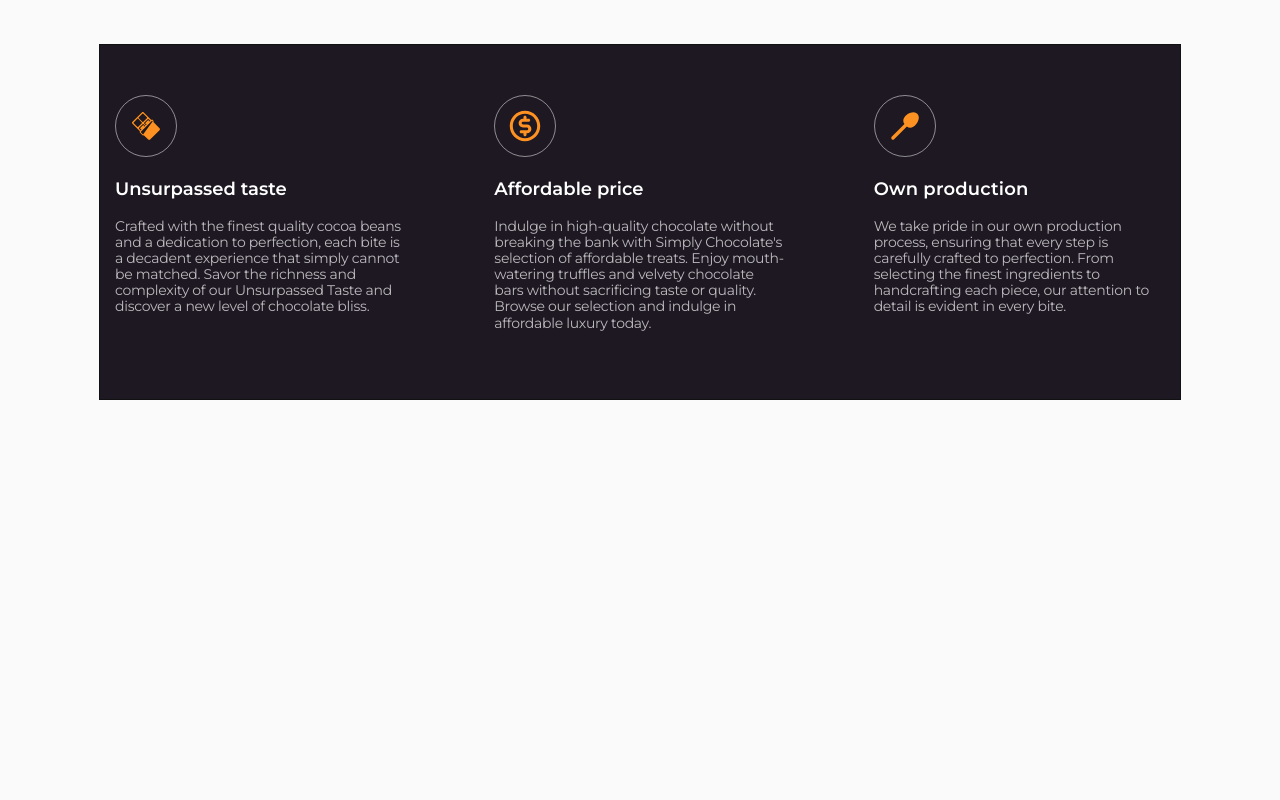
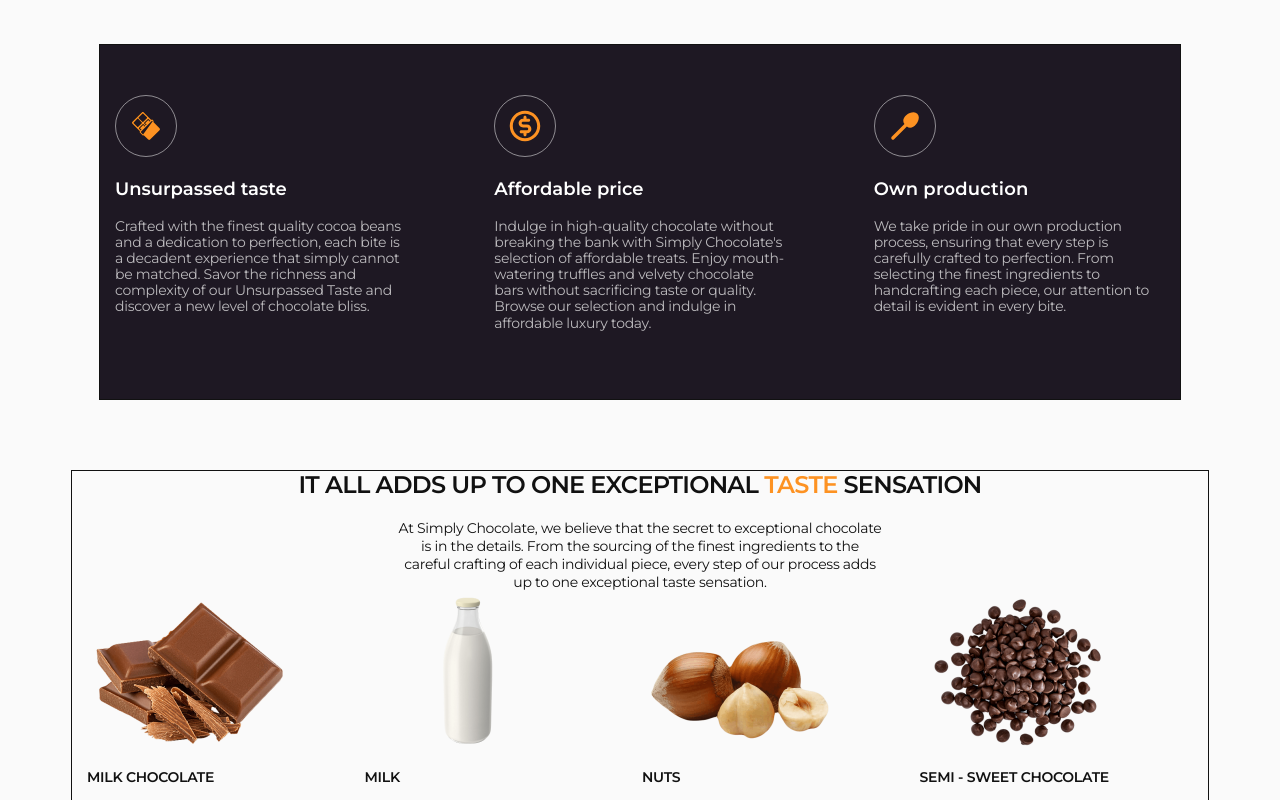
Before and after one commit to snow210779/simple-chocolate, a plain HTML site: page index.html in a window 1280 px wide. Shown: the part 733-1533 px from the top of the page. Before the commit the page ends 1204 px from the top, so only its background shows below. Drawn offline with nearby package versions, Linux system fonts and the light colour scheme.

Commit message:
add ingredients not all

```diff
--- a/css/style.css
+++ b/css/style.css
@@ -134,7 +134,10 @@ a {
   border: none;
 }
 
-.hero-btn-made {
+.hero-link {
+  display: flex;
+  align-items: center;
+  justify-content: center;
   font-weight: 600;
   font-size: 14px;
   color: #fff;
@@ -145,7 +148,7 @@ a {
   background-color: inherit;
 }
 
-.hero-btn-made:is(:hover, :focus) {
+.hero-link:is(:hover, :focus) {
   color: var(--accent-color);
   border: 1px solid var(--accent-color);
   background-color: #fcf1e0;
@@ -195,3 +198,45 @@ a {
   justify-content: center;
   margin-bottom: 22px;
 }
+
+/***-----INGREDIENTS-------*/
+
+.ingredients-title {
+  font-weight: 600;
+  font-size: 24px;
+  line-height: 1.16667;
+  letter-spacing: -0.03em;
+  text-transform: uppercase;
+  text-align: center;
+  color: #111;
+}
+
+.ingredients-title-accent {
+  color: var(--accent-color);
+}
+
+.ingredients-text {
+  max-width: 486px;
+  margin: 0 auto;
+  line-height: 1.28571;
+  letter-spacing: -0.02em;
+  text-align: center;
+  color: #111;
+}
+
+.ingredients-list {
+  display: flex;
+  gap: 19px;
+}
+
+.ingredients-item {
+  flex-basis: calc((100% - 3 * 24px) / 4);
+}
+
+.ingredients-name {
+  font-weight: 600;
+  line-height: 1.28571;
+  letter-spacing: -0.02em;
+  text-transform: uppercase;
+  color: #111;
+}
--- a/index.html
+++ b/index.html
@@ -68,19 +68,16 @@
     <main>
       <section class="hero">
         <div class="container hero-container">
-          <h2 class="hero-text">
+          <h1 class="hero-text">
             Treat yourself or a loved one to our finest ingredients for a moment
             of pure delight!
-          </h2>
+          </h1>
 
-          <ul class="hero-btn-box">
-            <li class="hero-btn-item">
-              <button class="hero-btn-buy" type="button">Buy now</button>
-            </li>
-            <li class="hero-btn-item">
-              <button class="hero-btn-made" type="button">How it's made</button>
-            </li>
-          </ul>
+          <div class="hero-btn-box">
+            <button class="hero-btn-buy" type="button">Buy now</button>
+
+            <a class="hero-link" href="">How it's made</a>
+          </div>
         </div>
       </section>
 
@@ -134,6 +131,63 @@
           </ul>
         </div>
       </section>
+
+      <section class="ingredients">
+        <div class="container">
+          <h2 class="ingredients-title">
+            IT ALL ADDS UP TO ONE EXCEPTIONAL
+            <span class="ingredients-title-accent">TASTE</span> SENSATION
+          </h2>
+          <p class="ingredients-text">
+            At Simply Chocolate, we believe that the secret to exceptional
+            chocolate is in the details. From the sourcing of the finest
+            ingredients to the careful crafting of each individual piece, every
+            step of our process adds up to one exceptional taste sensation.
+          </p>
+          <ul class="ingredients-list">
+            <li class="ingredients-item">
+              <img
+                src="./images/chocolate.png"
+                alt="chocolate"
+                class="ingredients-img"
+                width="206"
+                height="160"
+              />
+              <p class="ingredients-name">MILK CHOCOLATE</p>
+            </li>
+            <li class="ingredients-item">
+              <img
+                src="./images/milk.png"
+                alt="milk"
+                class="ingredients-img"
+                width="206"
+                height="160"
+              />
+              <p class="ingredients-name">Milk</p>
+            </li>
+            <li class="ingredients-item">
+              <img
+                src="./images/nuts.png"
+                alt="peanuts"
+                class="ingredients-img"
+                width="206"
+                height="160"
+              />
+              <p class="ingredients-name">nuts</p>
+            </li>
+            <li class="ingredients-item">
+              <img
+                src="./images/sweet-chocolate.png"
+                alt="coffee"
+                class="ingredients-img"
+                width="206"
+                height="160"
+              />
+              <p class="ingredients-name">SEMI - SWEET CHOCOLATE</p>
+            </li>
+          </ul>
+        </div>
+      </section>
     </main>
   </body>
 </html>
```
Also changed, not shown: images/chocolate.png (added), images/milk.png (added), images/nuts.png (added), images/sweet-chocolate.png (added).
